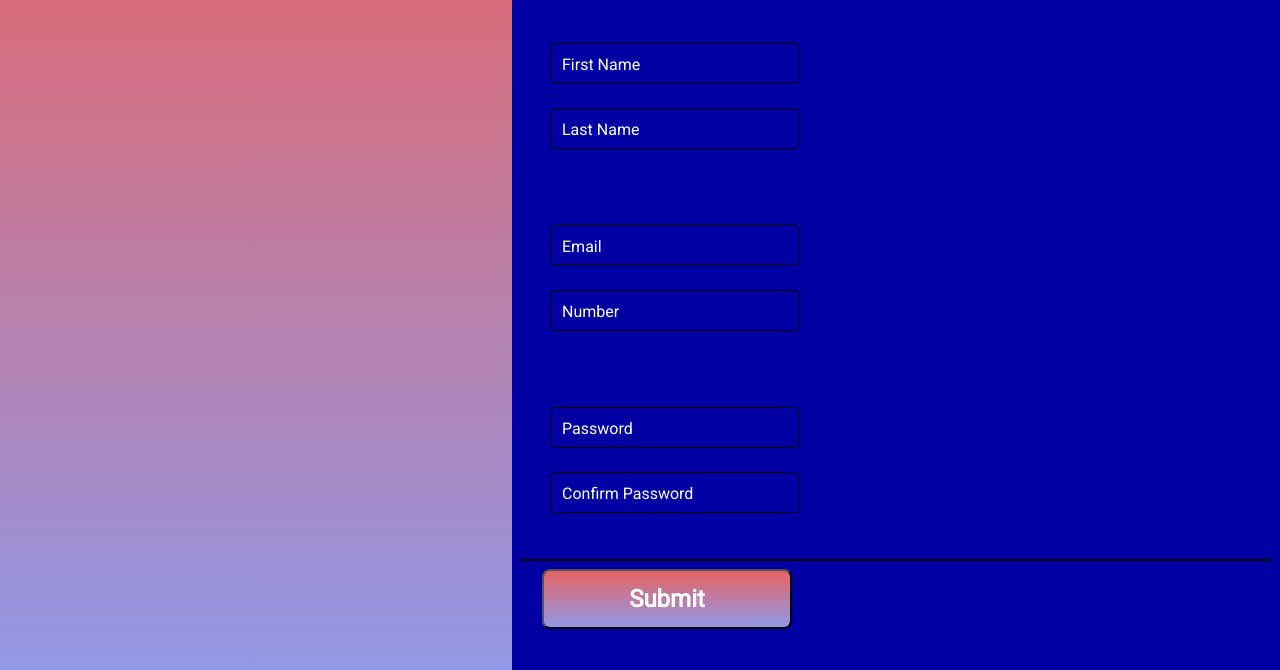
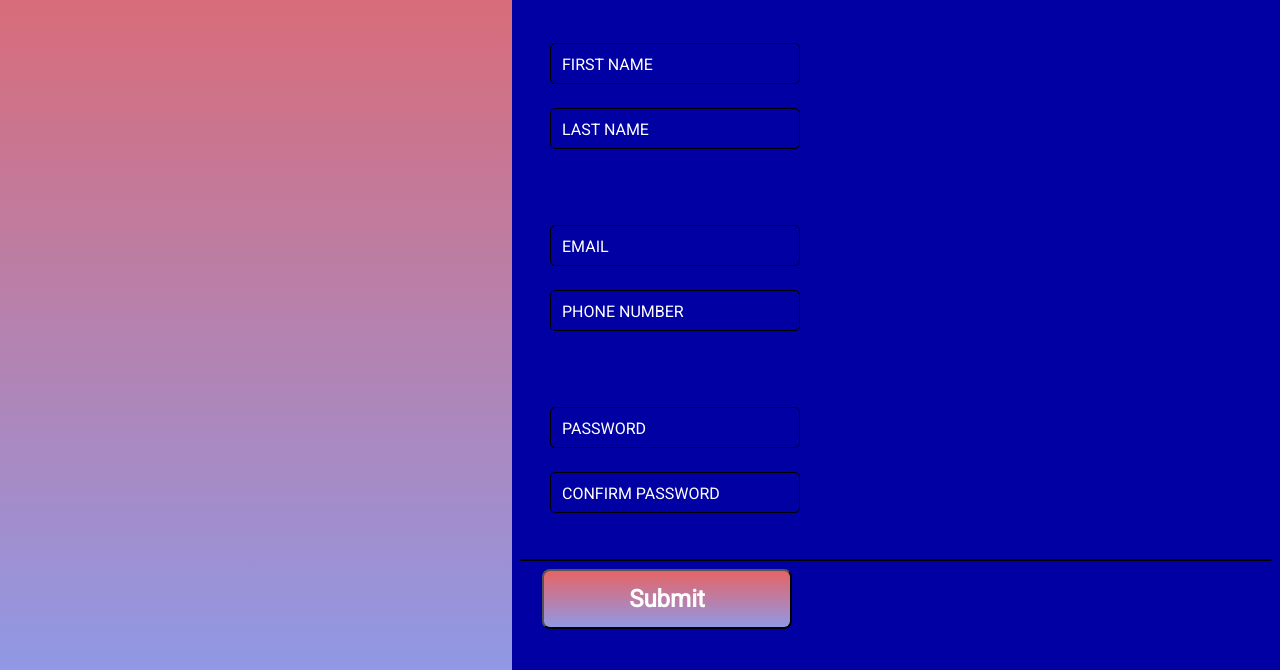
Before and after one commit to HamzaHersi01/sign-up-form, a plain HTML site: page index.html in a window 1280 px wide. Shown: the part 130-800 px from the top of the page. Drawn offline with Linux system fonts and the light colour scheme.

Commit message:
added few more css chagnes

```diff
--- a/index.html
+++ b/index.html
@@ -23,7 +23,7 @@
                         <input type="email" id="email" name="email" required="required">
                         <span>Email</span>
                         <input type="tel" id="phone" name="phone" required="required">
-                        <span class="number">Number</span>
+                        <span class="number">Phone Number</span>
                     </fieldset>
                     <fieldset class="password-section">
                         <input type="password" id="password" name="password" required="required">
--- a/style.css
+++ b/style.css
@@ -87,7 +87,8 @@ fieldset span{
     position: absolute;
     left: 0;
     padding: 20px;
-
+    pointer-events: none;
+    text-transform: uppercase;
 }
 
 fieldset .last,.number,.confirm{
@@ -95,6 +96,7 @@ fieldset .last,.number,.confirm{
     top: 65px;
 
 }
+
 
 
 
```
